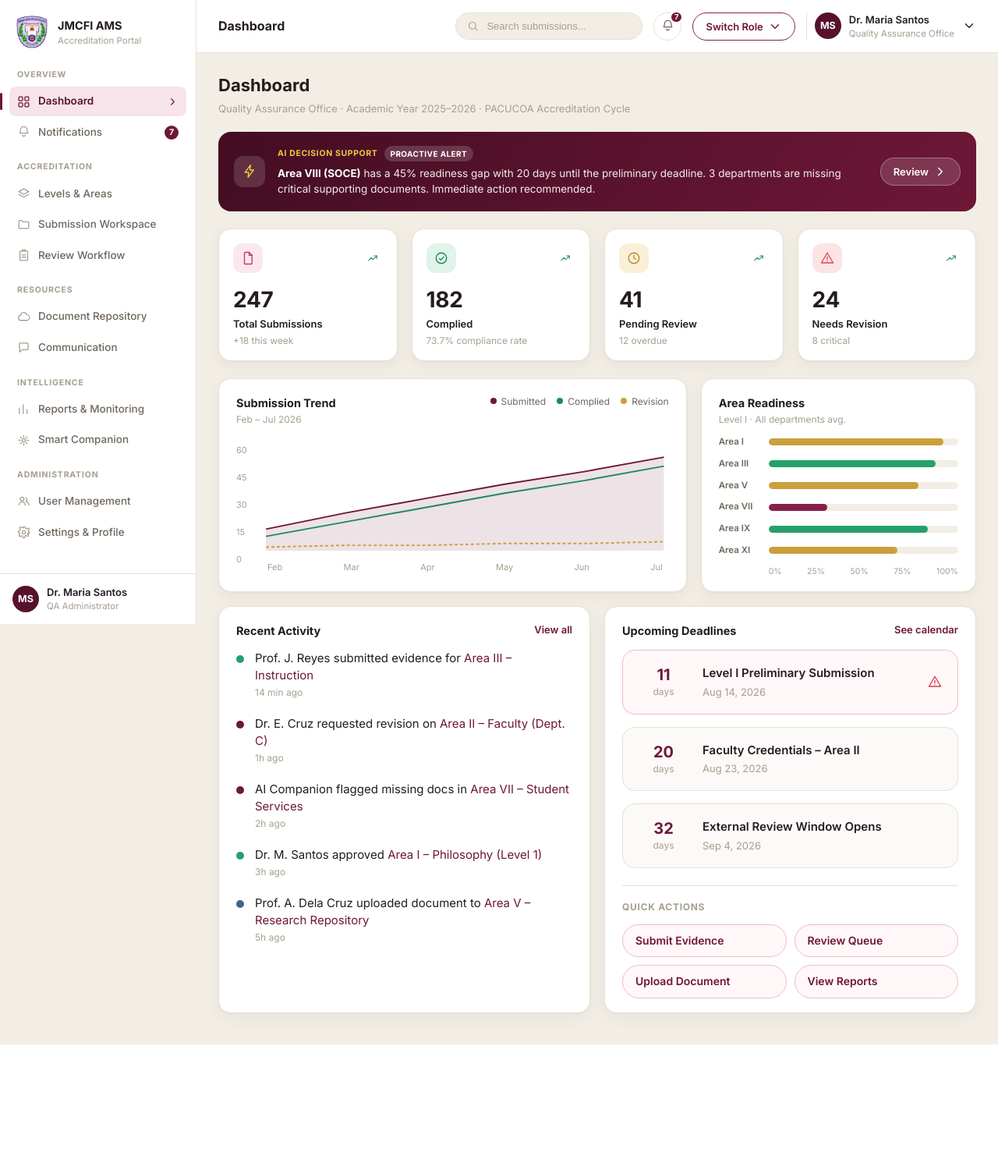
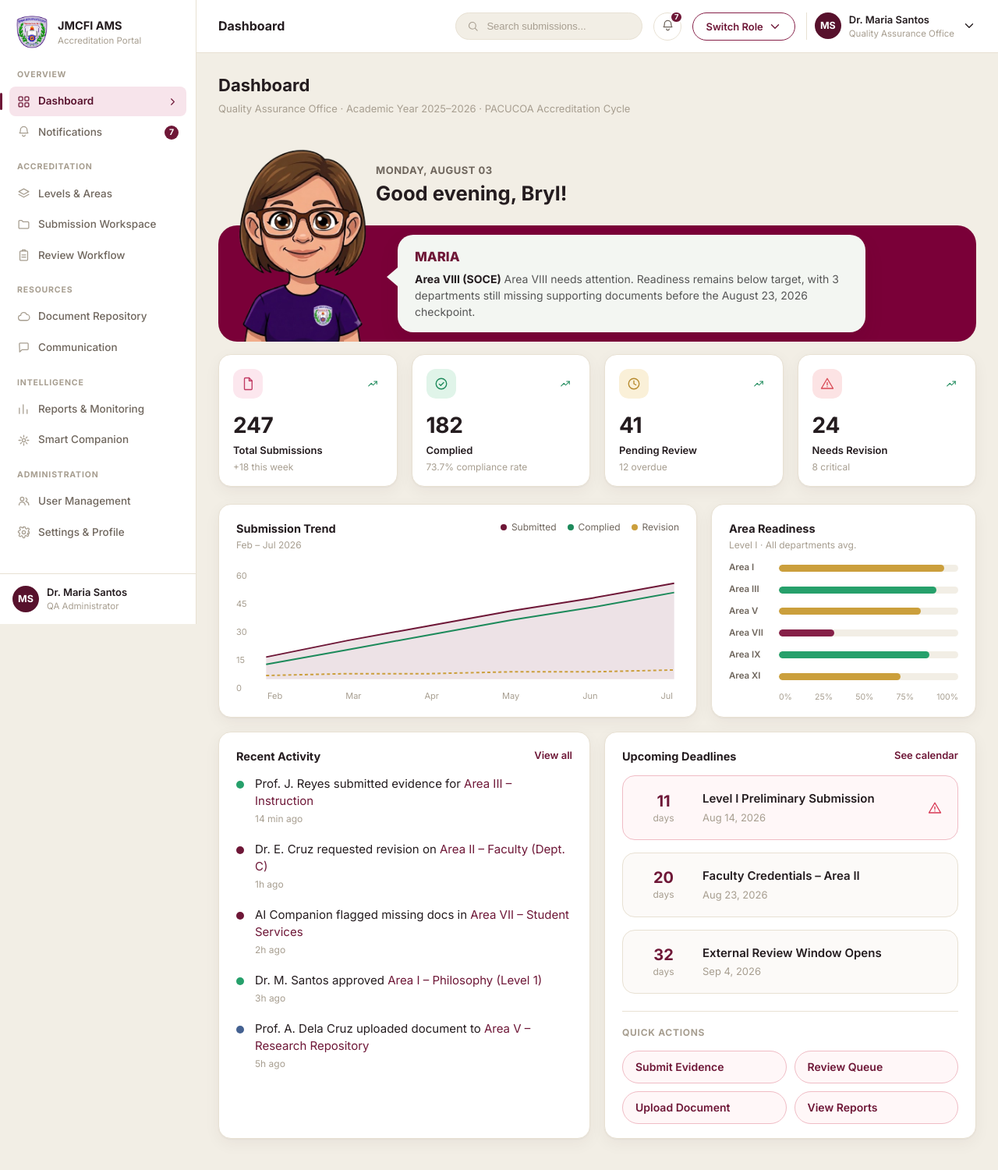
Before and after one commit to Ashhh02/accreditation_management_system, a Django app: page / in a window 1280 px wide. Shown: the whole page at 78% size. Before the commit the page ends 1339 px from the top, so only its background shows below. Run offline with Django 5.2, Linux system fonts and the light colour scheme.

Commit message:
dashboard ai persona

```diff
--- a/dashboard/templates/dashboard/index.html
+++ b/dashboard/templates/dashboard/index.html
@@ -14,20 +14,25 @@
   </div>
 
   <section class="alert-banner">
-    <div class="alert-icon">{% icon 'bolt' %}</div>
-    <div class="alert-body">
-      <div class="alert-tags">
-        <span class="alert-tag">AI Decision Support</span>
-        <span class="alert-tag-pill">Proactive Alert</span>
+    <div class="alert-hero">
+      <div class="alert-figure">
+        <img src="{% static 'images/maria.png' %}" alt="AI decision support companion">
       </div>
-      <p class="alert-text">
-        <strong>{{ alert.area_code }} ({{ alert.area_name }})</strong> {{ alert.message }}
-      </p>
+
+      <div class="alert-header">
+        <p class="alert-date">{{ ai_support.date_label }}</p>
+        <h2 class="alert-title">{{ ai_support.greeting }}</h2>
+      </div>
     </div>
-    <button type="button" class="btn btn-ghost-light">
-      Review
-      {% icon 'chevron-right' 'icon' %}
-    </button>
+
+    <div class="alert-strip">
+      <div class="alert-message-card">
+        <p class="alert-agent">{{ ai_support.name }}</p>
+        <p class="alert-text">
+          <strong>{{ alert.area_code }} ({{ alert.area_name }})</strong> {{ ai_support.message }}
+        </p>
+      </div>
+    </div>
   </section>
 
   <section class="stat-grid">
--- a/dashboard/views.py
+++ b/dashboard/views.py
@@ -1,4 +1,5 @@
 from django.views.generic import TemplateView
+from django.utils import timezone
 
 from .charting import build_line_chart
 
@@ -33,6 +34,18 @@ class DashboardView(TemplateView):
                 'has a 45% readiness gap with 20 days until the preliminary '
                 'deadline. 3 departments are missing critical supporting '
                 'documents. Immediate action recommended.'
+            ),
+        }
+
+        today = timezone.localdate()
+        context['ai_support'] = {
+            'date_label': today.strftime('%A, %B %d').upper(),
+            'greeting': 'Good evening, Bryl!',
+            'name': 'MARIA',
+            'message': (
+                'Area VIII needs attention. Readiness remains below target, '
+                'with 3 departments still missing supporting documents before '
+                'the August 23, 2026 checkpoint.'
             ),
         }
 
--- a/static/css/dashboard.css
+++ b/static/css/dashboard.css
@@ -1,71 +1,161 @@
 /* ---------- AI alert banner ---------- */
 
 .alert-banner {
-  display: flex;
-  align-items: center;
-  gap: 16px;
-  background: linear-gradient(120deg, var(--maroon-900), var(--maroon-700));
-  border-radius: var(--radius-lg);
-  padding: 18px 20px;
-  color: #fff;
-  margin-bottom: 22px;
+  position: relative;
+  color: var(--color-text);
+  margin-bottom: 16px;
+  padding-top: 6px;
+  overflow: hidden;
 }
 
-.alert-banner .alert-icon {
-  width: 40px;
-  height: 40px;
-  border-radius: var(--radius-md);
-  background: rgba(255, 255, 255, 0.14);
+.alert-hero {
   display: flex;
-  align-items: center;
-  justify-content: center;
-  flex-shrink: 0;
+  align-items: flex-start;
+  gap: 18px;
+  padding: 8px 0 2px 190px;
+  min-height: 120px;
 }
 
-.alert-banner .alert-icon .icon {
-  width: 19px;
-  height: 19px;
-  color: #F2C744;
+.alert-figure {
+  position: absolute;
+  left: 8px;
+  top: 6px;
+  width: 198px;
+  z-index: 2;
 }
 
-.alert-body { flex: 1; min-width: 0; }
-
-.alert-tags {
-  display: flex;
-  align-items: center;
-  gap: 8px;
-  margin-bottom: 5px;
+.alert-figure img {
+  display: block;
+  width: 100%;
+  height: auto;
+  object-fit: contain;
 }
 
-.alert-tag {
-  font-size: 10.5px;
-  font-weight: 700;
-  letter-spacing: 0.06em;
-  text-transform: uppercase;
-  color: #F2C744;
+.alert-header {
+  padding-top: 26px;
+  padding-left: 12px;
 }
 
-.alert-tag-pill {
-  font-size: 10px;
+.alert-date {
+  margin-bottom: 6px;
+  font-size: 13px;
   font-weight: 700;
   letter-spacing: 0.04em;
-  text-transform: uppercase;
-  background: rgba(255, 255, 255, 0.16);
-  padding: 3px 8px;
-  border-radius: var(--radius-pill);
+  color: var(--color-text-muted);
+}
+
+.alert-title {
+  font-size: clamp(1.45rem, 2vw, 1.95rem);
+  line-height: 1.06;
+  margin-bottom: 0;
+  color: var(--color-text);
+}
+
+.alert-strip {
+  position: relative;
+  display: block;
+  background: #7a0038;
+  border-radius: 24px;
+  min-height: 112px;
+  padding: 12px 22px 12px 230px;
+  margin-top: -6px;
+}
+
+.alert-message-card {
+  position: relative;
+  max-width: 600px;
+  background: #f3f6f2;
+  border: 0;
+  border-radius: 20px;
+  padding: 16px 22px 16px 22px;
+  box-shadow: 0 10px 24px rgba(67, 13, 34, 0.10);
+}
+
+.alert-message-card::before {
+  content: "";
+  position: absolute;
+  left: -14px;
+  top: 42px;
+  width: 0;
+  height: 0;
+  border-top: 12px solid transparent;
+  border-bottom: 12px solid transparent;
+  border-right: 14px solid #f3f6f2;
+}
+
+.alert-agent {
+  font-size: 1.05rem;
+  font-weight: 800;
+  color: var(--maroon-700);
+  margin-bottom: 6px;
 }
 
 .alert-text {
-  font-size: 13.5px;
+  font-size: 14px;
   line-height: 1.5;
-  color: rgba(255, 255, 255, 0.92);
+  color: #565656;
 }
 
-.alert-text strong { color: #fff; }
+.alert-text strong { color: var(--color-text); }
 
-.alert-banner .btn-ghost-light {
-  flex-shrink: 0;
-  white-space: nowrap;
+@media (max-width: 980px) {
+  .alert-hero {
+    padding-left: 152px;
+    padding-top: 6px;
+    padding-bottom: 10px;
+    min-height: 102px;
+  }
+
+  .alert-figure {
+    top: 8px;
+    width: 154px;
+  }
+
+  .alert-header {
+    padding-top: 18px;
+    padding-left: 8px;
+  }
+
+  .alert-strip {
+    padding: 14px 18px 14px 168px;
+  }
+
+  .alert-message-card {
+    max-width: 520px;
+  }
+}
+
+@media (max-width: 640px) {
+  .alert-hero {
+    flex-direction: column;
+    gap: 10px;
+    align-items: flex-start;
+    text-align: left;
+    padding-left: 0;
+    min-height: 0;
+  }
+
+  .alert-header {
+    padding-top: 0;
+  }
+
+  .alert-figure {
+    position: static;
+    width: 118px;
+  }
+
+  .alert-strip {
+    min-height: 0;
+    padding: 18px 16px;
+  }
+
+  .alert-message-card {
+    max-width: none;
+  }
+
+  .alert-message-card::before {
+    display: none;
+  }
 }
 
 /* ---------- KPI stat cards ---------- */
@@ -143,7 +233,7 @@
 
 .panel-grid {
   display: grid;
-  grid-template-columns: 1.7fr 1fr;
+  grid-template-columns: minmax(0, 1.9fr) minmax(340px, 1fr);
   gap: 18px;
   margin-bottom: 18px;
 }
@@ -295,7 +385,7 @@
 
 .dashboard-lower-grid {
   display: grid;
-  grid-template-columns: 1fr 1fr;
+  grid-template-columns: minmax(0, 1fr) minmax(360px, 1fr);
   gap: 18px;
 }
 
--- a/static/css/layout.css
+++ b/static/css/layout.css
@@ -321,7 +321,6 @@
 .content {
   flex: 1;
   padding: 26px 28px 40px;
-  max-width: 1400px;
   width: 100%;
 }
 
```
Also changed, not shown: static/images/ai-companion.png (added), static/images/maria.png (added).
